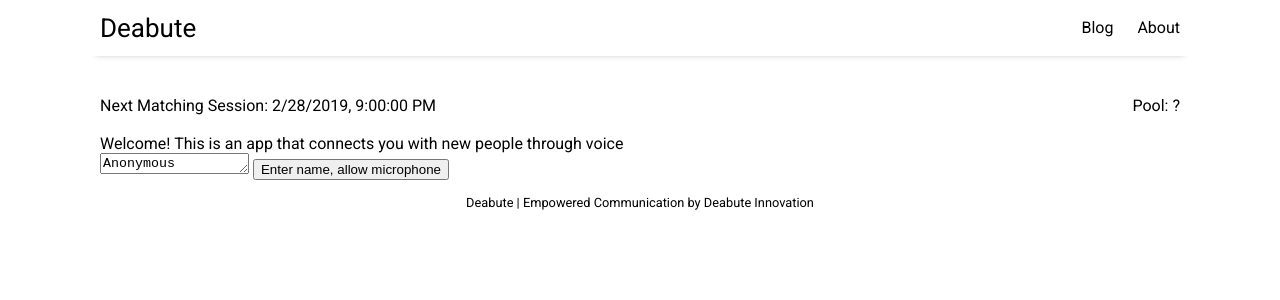
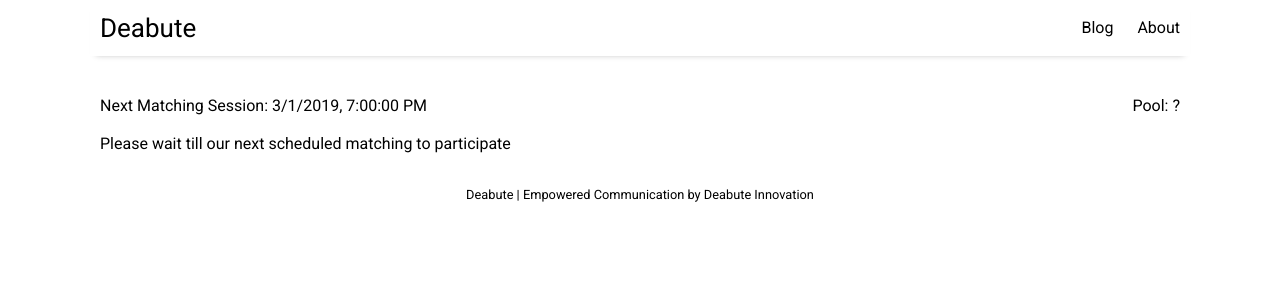
Before and after one commit to Deabute/deabute.com, a Jekyll site: the page built from chat.html, in a window 1280 px wide. Shown: the top 300 px of the page. Built offline with Jekyll 4.4.1, drawn with Linux system fonts in a browser that asks for light colours; nearby versions of some CDN libraries.

Commit message:
turn of test time and seset next service window for friday at 7

```diff
--- a/assets/js/chat.js
+++ b/assets/js/chat.js
@@ -322,8 +322,8 @@ var DEBUG_TIME = 6;
 var serviceTime = {
     DEBUG: false,
     begin: new Date(),
-    START: [2, 14, 1], // third argument is minute for prep starts, sessions always start on hour
-    END: [2, 19],
+    START: [5, 19, 50], // third argument is minute for prep starts, sessions always start on hour
+    END: [5, 21],
     countDown: 0,
     box: document.getElementById('timebox'),
     WINDOW: document.getElementById('serviceWindow').innerHTML,
--- a/chat.html
+++ b/chat.html
@@ -28,7 +28,7 @@ title:
     <p id='host'>{{ site.url }}</p>
 {% if jekyll.environment == "production" %}
     <p id=socketserver>{{ site.socketserver }}</p>
-    <p id=serviceWindow>t</p>
+    <p id=serviceWindow>f</p>
 {% else %}
     <p id="socketserver">ws://{{ site.host }}:3000</p>
     <p id=serviceWindow>t</p>
```
